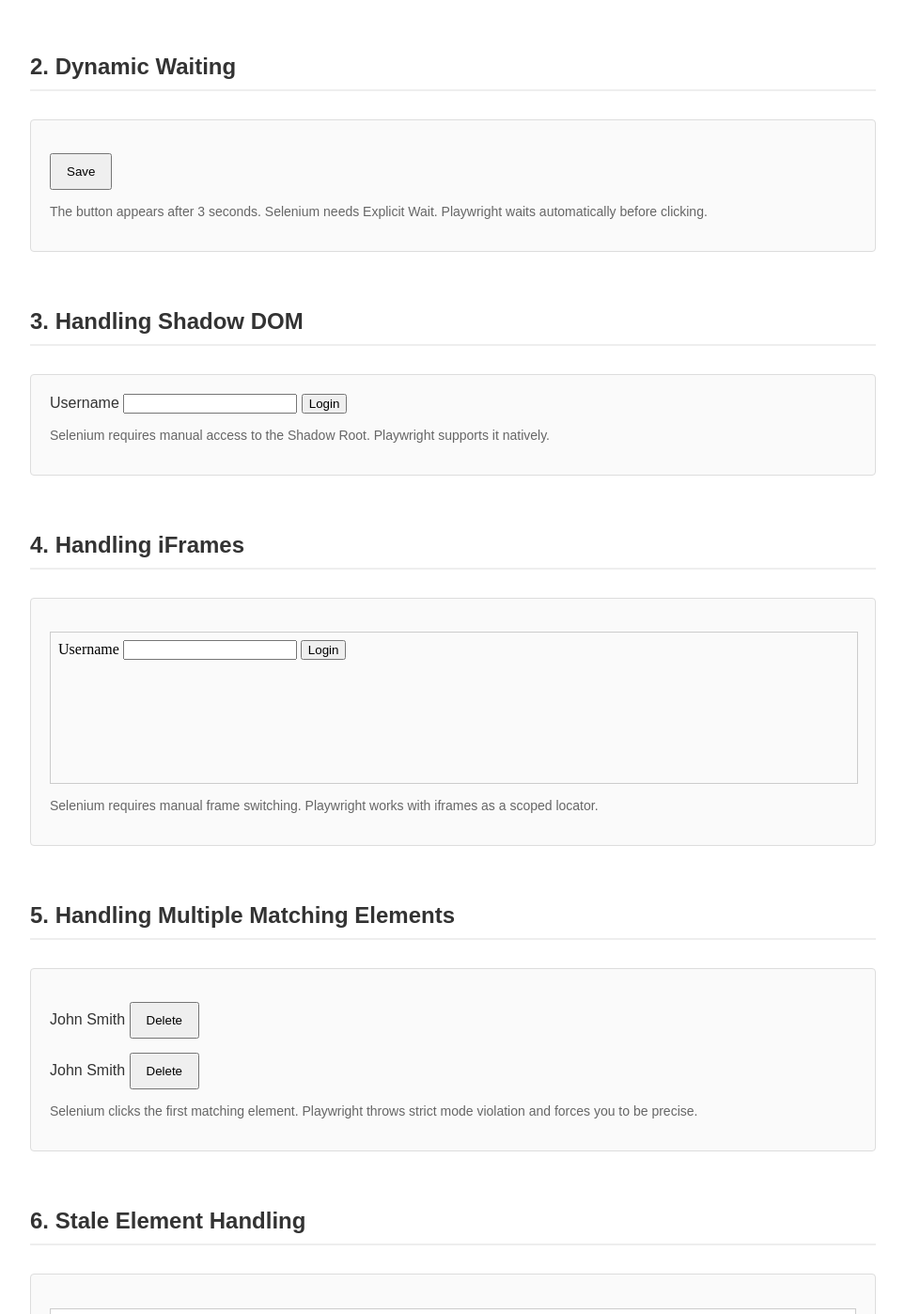
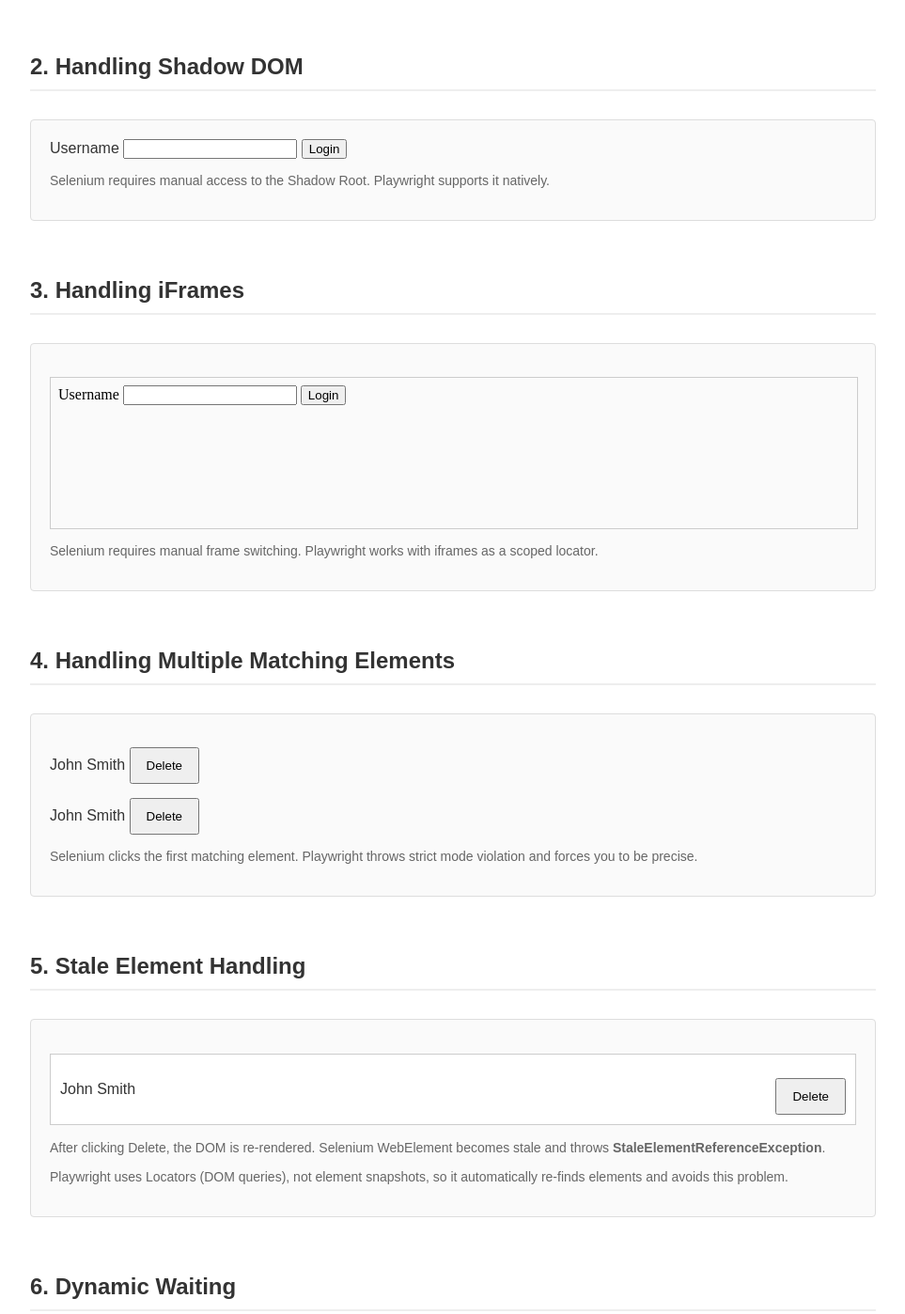
Before and after one commit to przemeknojman/automation-practice-labs, a plain HTML site: page labs/selenium-vs-playwright-locators-waits/index.html in a window 1280 px wide. Shown: the part 549-1947 px from the top of the page at 94% size, without its empty margins (158-1121 px from the left). Drawn offline with Linux system fonts and the light colour scheme.

Commit message:
change title order

```diff
--- a/labs/selenium-vs-playwright-locators-waits/index.html
+++ b/labs/selenium-vs-playwright-locators-waits/index.html
@@ -113,27 +113,8 @@
     </p>
   </div>
 
-  <!-- 2. WAITING -->
-  <h2>2. Dynamic Waiting</h2>
-
-  <div class="example">
-    <button id="save" style="display:none;">Save</button>
-
-    <script>
-      setTimeout(() => {
-        document.getElementById("save").style.display = "block";
-      }, 3000);
-    </script>
-
-    <p class="note">
-      The button appears after 3 seconds.
-      Selenium needs Explicit Wait.
-      Playwright waits automatically before clicking.
-    </p>
-  </div>
-
-  <!-- 3. SHADOW DOM -->
-  <h2>3. Handling Shadow DOM</h2>
+  <!-- 2. SHADOW DOM -->
+  <h2>2. Handling Shadow DOM</h2>
 
   <div class="example">
     <custom-login></custom-login>
@@ -159,8 +140,8 @@
     </p>
   </div>
 
-  <!-- 4. IFRAMES -->
-  <h2>4. Handling iFrames</h2>
+  <!-- 3. IFRAMES -->
+  <h2>3. Handling iFrames</h2>
 
   <div class="example">
     <iframe id="login-frame" srcdoc="
@@ -180,8 +161,8 @@
     </p>
   </div>
 
-  <!-- 5. MULTIPLE ELEMENTS -->
-  <h2>5. Handling Multiple Matching Elements</h2>
+  <!-- 4. MULTIPLE ELEMENTS -->
+  <h2>4. Handling Multiple Matching Elements</h2>
 
   <div class="example">
     <div class="user">
@@ -200,8 +181,8 @@
     </p>
   </div>
 
-  <!-- 6. STALE ELEMENT -->
-<h2>6. Stale Element Handling</h2>
+  <!-- 5. STALE ELEMENT -->
+<h2>5. Stale Element Handling</h2>
 
 <div class="example">
   <ul id="users">
@@ -229,7 +210,7 @@ function deleteUser(button) {
   // remove user
   li.remove();
 
-  // re‑render a new user with a delay so that locator refinding is visible
+
   setTimeout(() => {
     const ul = document.getElementById('users');
 
@@ -243,6 +224,24 @@ function deleteUser(button) {
   }, 1000);
 }
 </script>
+<!-- 6. WAITING -->
+  <h2>6. Dynamic Waiting</h2>
+
+  <div class="example">
+    <button id="save" style="display:none;">Save</button>
+
+    <script>
+      setTimeout(() => {
+        document.getElementById("save").style.display = "block";
+      }, 3000);
+    </script>
+
+    <p class="note">
+      The button appears after 3 seconds.
+      Selenium needs Explicit Wait.
+      Playwright waits automatically before clicking.
+    </p>
+  </div>
 
 </body>
 </html>
```
